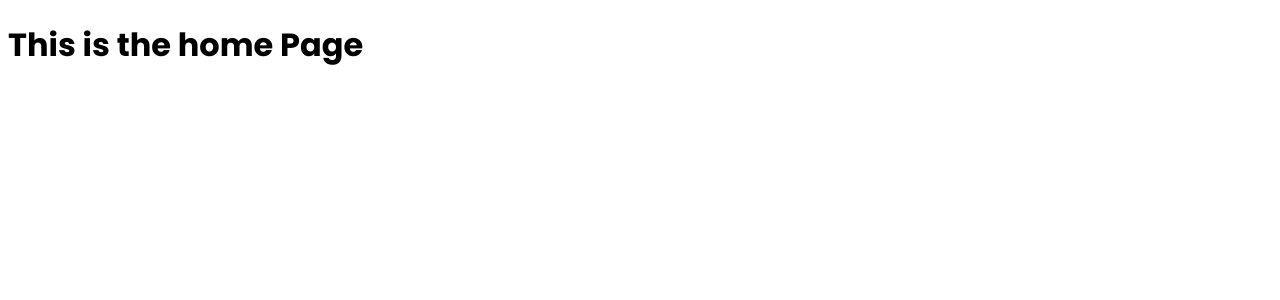
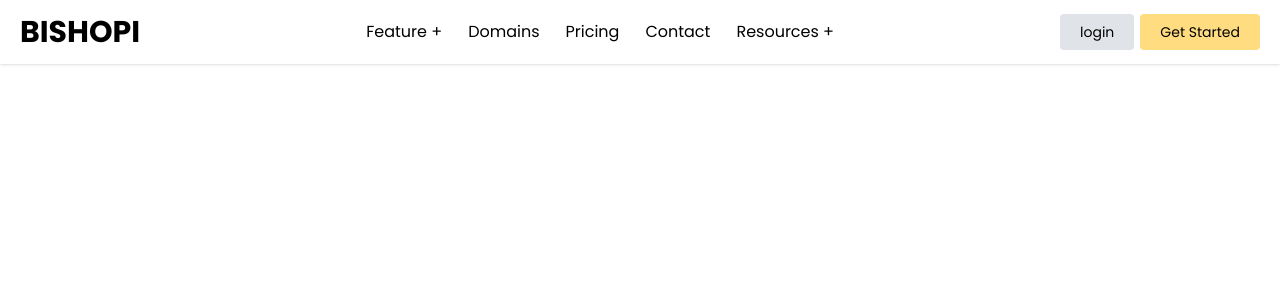
Before and after one commit to GozyDev/bishop, a Next.js app: page / in a window 1280 px wide. Shown: the top 300 px of the page. Built offline with nearby package versions, Linux system fonts and the light colour scheme.

Commit message:
Added the compenent Header

```diff
--- /dev/null
+++ b/app/component/header/header.tsx
@@ -0,0 +1,23 @@
+export default function Header() {
+  return (
+    <>
+      <header className="flex justify-between items-center px-5 shadow">
+        <h1 className="text-3xl font-bold">BISHOPI</h1>
+        <nav className="p-5">
+          <ul className="flex gap-6.5">
+            <li>Feature + </li>
+            <li>Domains</li>
+            <li>Pricing</li>
+            <li>Contact</li>
+            <li>Resources +</li>
+          </ul>
+        </nav>
+
+        <div className="text-sm font-medium flex gap-1.5">
+          <button className="bg-gray-400/30 py-2 px-5 rounded">login</button>
+          <button className="bg-amber-400/50 py-2 px-5 rounded">Get Started</button>
+        </div>
+      </header>
+    </>
+  );
+}
--- a/app/layout.tsx
+++ b/app/layout.tsx
@@ -1,11 +1,14 @@
 import { ReactNode } from "react";
 import {Poppins} from 'next/font/google'
+import '@/app/globals.css'
+import Header from "@/app/component/header/header";
 const poppins = Poppins({weight:["100",'400','700'],subsets:['latin']})
 export default function Layout({ children }: { children: ReactNode }) {
   return (
     <html>
       <head></head>
       <body className={poppins.className}>
+      <Header></Header>
         <main>{children}</main>
       </body>
     </html>
--- a/app/page.tsx
+++ b/app/page.tsx
@@ -1,7 +1,7 @@
 export default function BishoHomePage(){
   return (
     <>
-    <h1>This is the home Page</h1>
+
     </>
   )
 }
```
